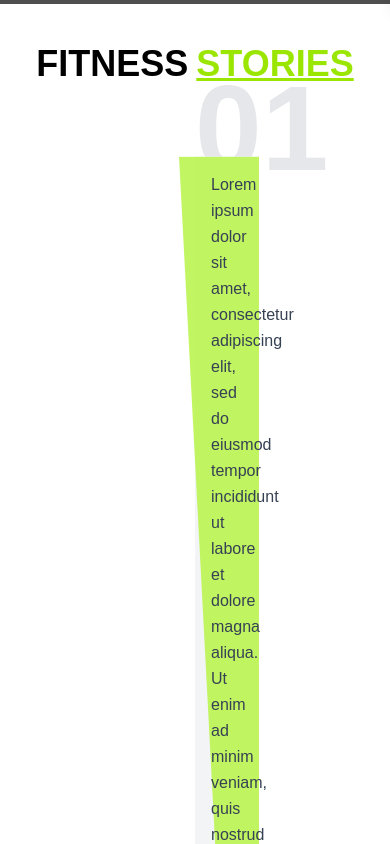
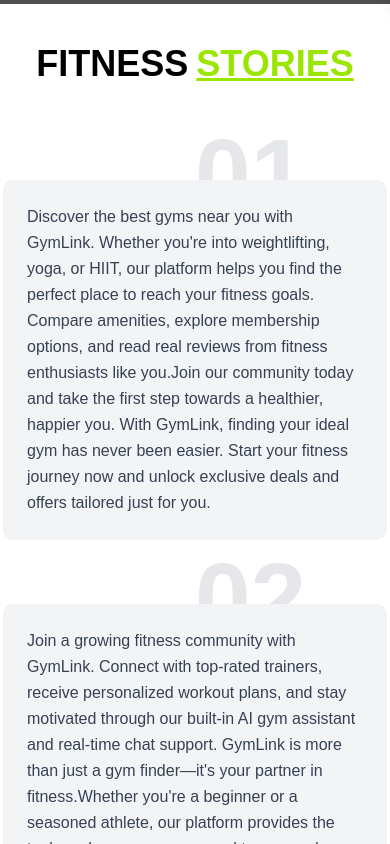
Before and after one commit to karthikeyamadhavan123/GymLink, a React (Vite) app in the folder client/: page / in a window 390 px wide. Shown: the part 840-1684 px from the top of the page. Built offline with nearby package versions, Linux system fonts and the light colour scheme; grey boxes are pictures that could not be loaded; a web font is replaced by a local one.

Commit message:
completed changes just admin and gemini integration with website is left

```diff
--- a/client/src/Card/Card.tsx
+++ b/client/src/Card/Card.tsx
@@ -1,12 +1,12 @@
 import { motion, useScroll, useTransform } from 'framer-motion'
 import { useRef } from "react";
+
 interface FitnessStoryProps {
   storyNumber: string;
   description: string;
   image: string;
 }
 
-// work on motion
 const FitnessStory: React.FC<FitnessStoryProps> = ({ storyNumber, description, image }) => {
   const ref = useRef<HTMLDivElement>(null)
   const { scrollYProgress } = useScroll({
@@ -14,27 +14,45 @@
     offset: ["start end", "end start"],
   })
 
-  const opacity=useTransform(scrollYProgress,[0,0.2,0.8,1],[0,1,1,0])
-  const translateY = useTransform(scrollYProgress,[0,0.5,1],[50,0,-50])
+  const opacity = useTransform(scrollYProgress, [0, 0.2, 0.8, 1], [0, 1, 1, 0])
+
   return (
-    <motion.div className="flex flex-row items-center justify-between mb-16 relative" ref={ref} style={{opacity:opacity,y:translateY}} transition={{duration:2,ease:'easeInOut'}}>
-      {/* Large Number */}
-      <motion.div className="absolute left-0 -top-10 text-[120px] sm:text-[150px] md:text-[180px] font-bold text-gray-200 leading-none opacity-90 z-10" initial={{ opacity: 0 }} whileInView={{ opacity: 1 }} viewport={{ amount: 'all' }} transition={{duration:1.5,ease:'easeInOut'}}>
+    <motion.div
+      className="relative mb-16"
+      ref={ref}
+      style={{ opacity: opacity }}
+      transition={{ duration: 2, ease: 'easeInOut' }}
+    >
+      {/* Large Number - Smaller on xs screens */}
+      <motion.div
+        className="absolute left-0  xs:-top-14 text-[80px] xs:text-[100px] sm:text-[120px] md:text-[180px] font-bold text-gray-200 leading-none opacity-90 z-10"
+        initial={{ opacity: 0 }}
+        whileInView={{ opacity: 1 }}
+        viewport={{ amount: 'all' }}
+        transition={{ duration: 1.5, ease: 'easeInOut' }}
+      >
         {storyNumber}
       </motion.div>
 
       {/* Content Container */}
-      <div className="relative flex flex-row w-full z-20 mt-12">
-        {/* Text Container with Clip Path */}
-        <div className="w-full md:w-[55%] relative">
-          <div className="bg-gray-100 min-h-[15rem] h-auto p-4 sm:p-6 md:p-8 pr-12 sm:pr-16 relative">
-            <p className="text-gray-700 leading-relaxed z-30 relative">
+      <div className="relative z-20 mt-12 xs:mt-14 sm:mt-16 xs:flex xs:flex-col xs:items-center xs:justify-center">
+        {/* Simple Card for xs to sm screens */}
+        <div className="md:hidden bg-gray-100 xs:w-96 p-4 xs:p-6 rounded-lg">
+          <p className="text-gray-700 text-sm xs:text-base leading-relaxed">
             {description}
           </p>
+        </div>
 
-            {/* Green clip path element */}
+        {/* Original Design for md and above */}
+        <div className="hidden md:flex flex-row w-full">
+          {/* Text Container with Clip Path */}
+          <div className="w-[55%] relative">
+            <div className="bg-gray-100 min-h-[15rem] h-auto p-8 pr-16 relative">
+              <p className="text-gray-700 leading-relaxed">
+                {description}
+              </p>
               <div
-              className="absolute right-0 top-0 bottom-0 w-20 sm:w-24 md:w-32 h-full bg-lime-300 opacity-90"
+                className="absolute right-0 top-0 bottom-0 w-32 h-full bg-lime-300 opacity-90"
                 style={{
                   clipPath: "polygon(0 0, 100% 0, 100% 100%, 0 100%, 60% 50%)"
                 }}
@@ -42,16 +60,16 @@
             </div>
           </div>
 
-        {/* Image Container - Hidden on small screens */}
-        <div className="hidden md:block w-[35%] pl-6">
-          <div className="h-60 overflow-hidden relative">
+          {/* Image Container */}
+          <div className="w-[45%] pl-6">
+            <div className="h-60 w-full overflow-hidden relative">
               <img
                 src={image}
                 alt={`Fitness story ${storyNumber}`}
-              style={{ objectFit: "cover", objectPosition: "center" }}
-              className="rounded-tl-lg"
+                className="w-full h-full object-cover rounded-tl-lg"
                 loading='lazy'
               />
+            </div>
           </div>
         </div>
       </div>
--- a/client/src/components/Comment.tsx
+++ b/client/src/components/Comment.tsx
@@ -6,12 +6,12 @@
   const stories = [
     {
       storyNumber: "01",
-      description: "Lorem ipsum dolor sit amet, consectetur adipiscing elit, sed do eiusmod tempor incididunt ut labore et dolore magna aliqua. Ut enim ad minim veniam, quis nostrud exercitation ullamco laboris nisi ut aliquip ex ea commodo consequat. Duis aute irure dolor in reprehenderit in voluptate velit esse cillum dolore eu fugiat nulla pariatur. Excepteur sint occaecat cupidatat non proident, sunt in culpa qui officia deserunt mollit anim id est laborum.",
+      description: "Discover the best gyms near you with GymLink. Whether you're into weightlifting, yoga, or HIIT, our platform helps you find the perfect place to reach your fitness goals. Compare amenities, explore membership options, and read real reviews from fitness enthusiasts like you.Join our community today and take the first step towards a healthier, happier you. With GymLink, finding your ideal gym has never been easier. Start your fitness journey now and unlock exclusive deals and offers tailored just for you.",
       image: "/card1.jpg" // Replace with your actual image path
     },
     {
       storyNumber: "02",
-      description: "Lorem ipsum dolor sit amet, consectetur adipiscing elit, sed do eiusmod tempor incididunt ut labore et dolore magna aliqua. Ut enim ad minim veniam, quis nostrud exercitation ullamco laboris nisi ut aliquip ex ea commodo consequat. Duis aute irure dolor in reprehenderit in voluptate velit esse cillum dolore eu fugiat nulla pariatur. Excepteur sint occaecat cupidatat non proident, sunt in culpa qui officia deserunt mollit anim id est laborum.",
+      description: "Join a growing fitness community with GymLink. Connect with top-rated trainers, receive personalized workout plans, and stay motivated through our built-in AI gym assistant and real-time chat support. GymLink is more than just a gym finder—it's your partner in fitness.Whether you're a beginner or a seasoned athlete, our platform provides the tools and resources you need to succeed. Explore our extensive database of gyms, read reviews, and find the perfect match for your fitness journey. Sign up today and experience the GymLink difference.",
       image: "/card2.jpg" // Replace with your actual image path
     }
   ];
```
Lines whose indentation alone changed are shown as unchanged.
